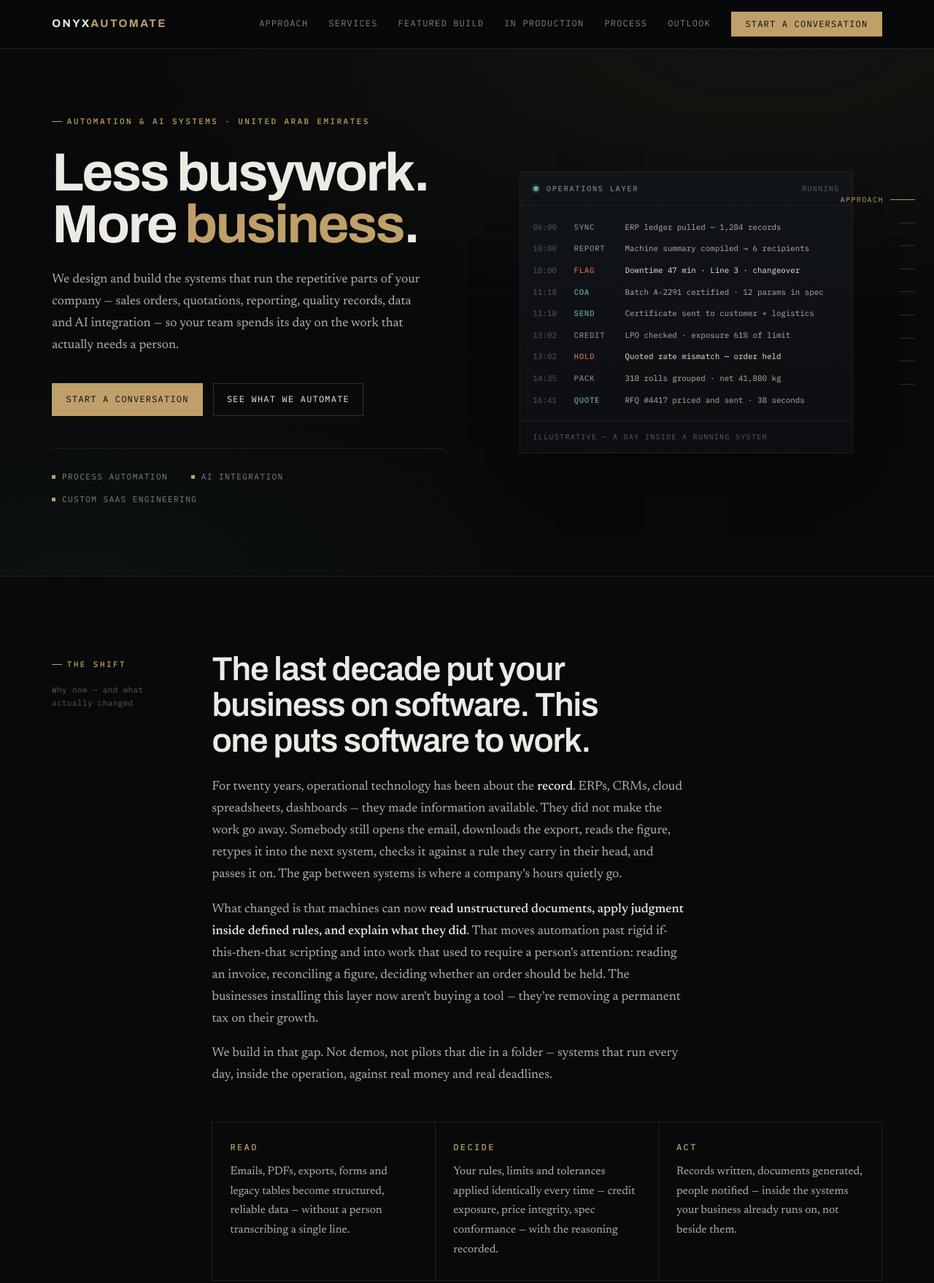
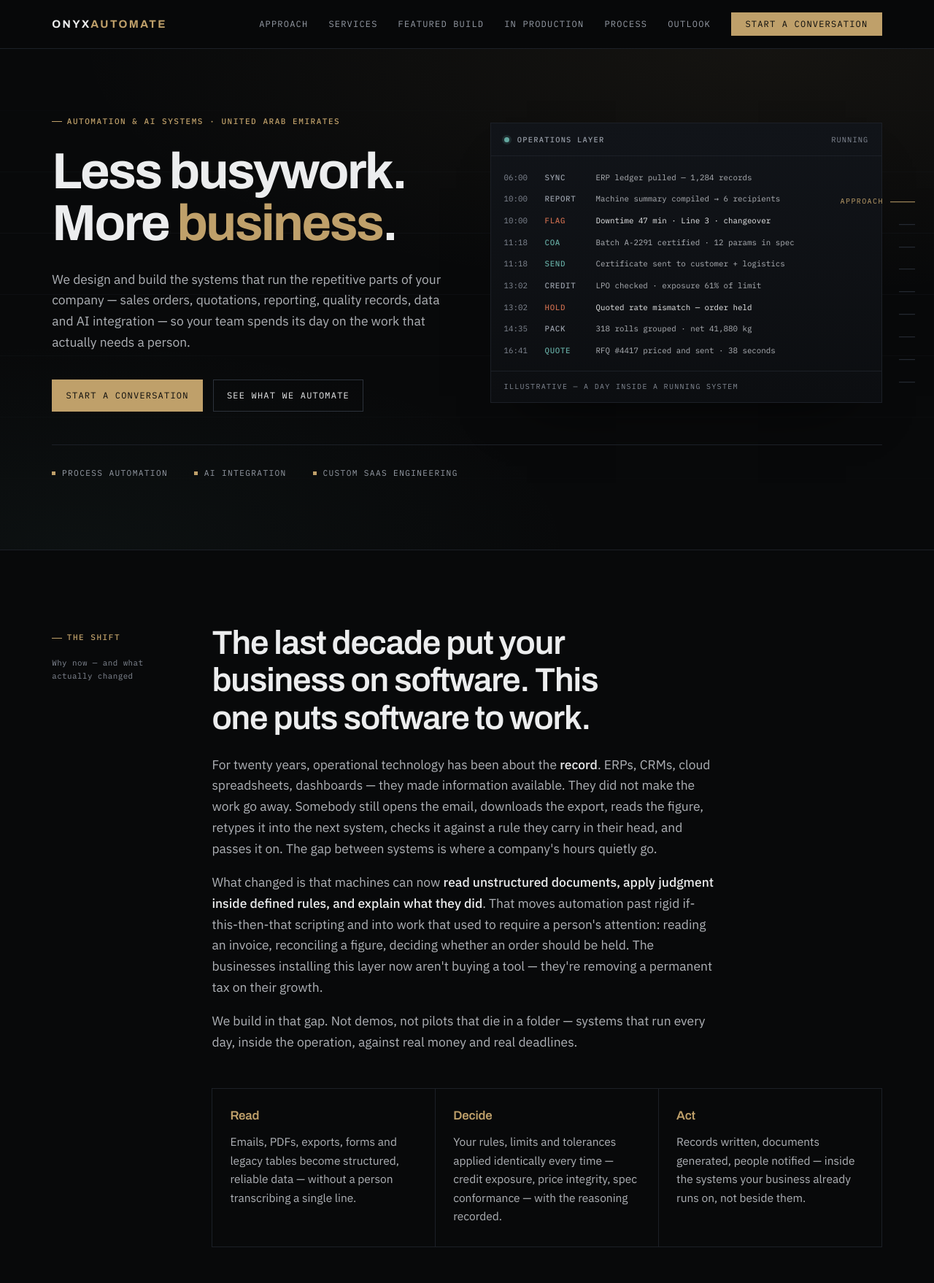
Before and after one commit to KEMO124/photo, a plain HTML site: page website/index.html in a window 1280 px wide. Shown: the top 1758 px of the page at 73% size. Drawn offline with Linux system fonts and the light colour scheme.

Commit message:
Clean up website typography and fix functional defects
Typography: replace the serif body face and width-stretched display face with
a plainer system — Archivo for headings, IBM Plex Sans for text, IBM Plex Mono
reserved for actual data. Drop every font-stretch declaration, ease off the
uppercase letter-spacing, and convert the mono-uppercase pillar headings into
real headings.

Fixes found while auditing:

- Page rendered blank without JavaScript: all 37 reveal blocks and the hero
  log sat at opacity 0. The hidden state is now gated behind a `js` class, and
  a head-script failsafe reveals everything if site.js never completes.
- Anchor links landed section headings underneath the sticky header; added
  scroll-margin-top.
- <figure> UA margin (1em 40px) was shrinking the hero log and the
  architecture diagram by 80px inside their columns; reset UA margins.
- The --faint neutral was 2.9:1 against the ground, failing AA for table
  headers, footer links and field labels. Lifted the neutral ramp so all text
  meets AA against its real background.
- Gauge labels were invisible to keyboard users; they now show on focus.
- The hero practice strip wrapped to two lines; promoted it to span the full
  hero width.

Verified with an automated pass: 35 checks covering anchor offsets, the mobile
menu (open, close on selection, restore on resize), scroll reveals, the
gauge, mailto/tel targets, keyboard focus, no horizontal scroll at ten widths
from 360 to 1920, reduced motion, the no-JS path, and the script-failure
failsafe.

Co-Authored-By: Claude Opus 5 <noreply@anthropic.com>
Claude-Session: https://claude.ai/code/session_01NDW6YemTjB7SqjnYapK42m

```diff
--- a/website/assets/site.css
+++ b/website/assets/site.css
@@ -19,10 +19,10 @@
   --seam-hi:   #2C323B;
 
   /* Type colour */
-  --bone:      #EDEAE4;
-  --prose:     #B3B0A9;
-  --ash:       #7C818A;
-  --faint:     #565B63;
+  --bone:      #ECEDEE;
+  --prose:     #AFB2B7;
+  --ash:       #969CA6;
+  --faint:     #838994;
 
   /* Accents */
   --brass:     #BFA06A;
@@ -33,7 +33,8 @@
 
   /* Faces */
   --display: "Archivo", "Helvetica Neue", Helvetica, Arial, sans-serif;
-  --prose-face: "Newsreader", Georgia, "Times New Roman", serif;
+  --prose-face: "IBM Plex Sans", -apple-system, BlinkMacSystemFont, "Segoe UI",
+                Roboto, "Helvetica Neue", Arial, sans-serif;
   --mono: "IBM Plex Mono", ui-monospace, SFMono-Regular, Menlo, Consolas, monospace;
 
   /* Rhythm */
@@ -52,8 +53,8 @@ body{
   background:var(--ink);
   color:var(--prose);
   font-family:var(--prose-face);
-  font-size:clamp(1rem, 0.96rem + 0.2vw, 1.0625rem);
-  line-height:1.72;
+  font-size:clamp(0.9875rem, 0.95rem + 0.19vw, 1.0375rem);
+  line-height:1.65;
   font-synthesis-weight:none;
   -webkit-font-smoothing:antialiased;
   overflow-x:hidden;
@@ -69,14 +70,17 @@ h1,h2,h3,h4{
   font-family:var(--display);
   color:var(--bone);
   font-weight:600;
-  line-height:1.08;
-  letter-spacing:-0.015em;
+  line-height:1.12;
+  letter-spacing:-0.018em;
   text-wrap:balance;
   margin:0;
-  font-stretch:112%;
 }
 
 p{ margin:0; }
+
+/* UA defaults that quietly break layout: figure carries margin:1em 40px,
+   dl/dd carry block margins. */
+figure,dl,dd,blockquote,figcaption{ margin:0; }
 
 /* ---------------------------------------------------------------- shell -- */
 
@@ -99,7 +103,7 @@ p{ margin:0; }
   font-family:var(--mono);
   font-size:0.6875rem;
   font-weight:500;
-  letter-spacing:0.22em;
+  letter-spacing:0.14em;
   text-transform:uppercase;
   color:var(--brass);
   margin:0;
@@ -135,7 +139,6 @@ p{ margin:0; }
 .mark{
   font-family:var(--display);
   font-weight:700;
-  font-stretch:118%;
   font-size:0.9375rem;
   letter-spacing:0.16em;
   color:var(--bone);
@@ -278,7 +281,8 @@ p{ margin:0; }
   z-index:1;
   display:grid;
   grid-template-columns:minmax(0,1fr) minmax(0,1fr);
-  gap:clamp(2.5rem,5vw,4.5rem);
+  column-gap:clamp(2.5rem,5vw,4.5rem);
+  row-gap:clamp(2.25rem,3.5vw,3rem);
   align-items:center;
   padding-block:clamp(3.5rem,7vw,6.25rem);
 }
@@ -287,11 +291,10 @@ p{ margin:0; }
 }
 
 .hero h1{
-  font-size:clamp(2.75rem, 6.2vw, 4.6rem);
+  font-size:clamp(2.6rem, 5.8vw, 4.35rem);
   font-weight:700;
-  font-stretch:118%;
-  letter-spacing:-0.032em;
-  line-height:0.96;
+  letter-spacing:-0.035em;
+  line-height:1.02;
   margin:1.6rem 0 0;
 }
 .hero h1 em{
@@ -312,10 +315,11 @@ p{ margin:0; }
 }
 
 .hero__facts{
+  grid-column:1 / -1;
   display:flex;
   flex-wrap:wrap;
-  gap:0 2rem;
-  margin-top:2.75rem;
+  gap:0 2.25rem;
+  margin-top:0;
   padding-top:1.5rem;
   border-top:1px solid var(--seam);
   font-family:var(--mono);
@@ -344,7 +348,7 @@ p{ margin:0; }
   border-bottom:1px solid var(--seam);
   font-family:var(--mono);
   font-size:0.65rem;
-  letter-spacing:0.16em;
+  letter-spacing:0.12em;
   text-transform:uppercase;
   color:var(--faint);
 }
@@ -373,9 +377,8 @@ p{ margin:0; }
   min-width:398px;
   white-space:nowrap;
   color:var(--prose);
-  opacity:0;
-  transform:translateY(4px);
 }
+.js .log__row{ opacity:0; transform:translateY(4px); }
 .log__row.lit{
   opacity:1;
   transform:none;
@@ -454,13 +457,10 @@ p{ margin:0; }
 }
 .sec--stratum .pillar{ background:var(--stratum); }
 .pillar h3{
-  font-family:var(--mono);
-  font-size:0.75rem;
-  font-weight:500;
-  letter-spacing:0.2em;
-  text-transform:uppercase;
+  font-size:1.05rem;
+  font-weight:600;
+  letter-spacing:-0.01em;
   color:var(--brass);
-  font-stretch:normal;
 }
 .pillar p{ margin-top:0.85rem; font-size:0.97rem; color:var(--prose); }
 
@@ -497,7 +497,6 @@ p{ margin:0; }
 .sec--stratum .principle{ background:var(--stratum); }
 .principle h4{
   font-size:0.98rem;
-  font-stretch:normal;
   letter-spacing:0;
   color:var(--bone);
 }
@@ -559,9 +558,8 @@ p{ margin:0; }
   margin-top:1.5rem;
   padding-top:1.1rem;
   border-top:1px solid var(--seam);
-  font-family:var(--display);
+  font-family:var(--prose-face);
   font-size:0.97rem;
-  font-stretch:normal;
   color:var(--bone);
   max-width:64ch;
 }
@@ -604,7 +602,7 @@ p{ margin:0; }
   display:grid; place-items:center;
   margin-top:0.15rem;
 }
-.cap h4{ font-size:0.98rem; font-stretch:normal; letter-spacing:0; }
+.cap h4{ font-size:0.98rem; letter-spacing:0; }
 .cap p{ margin-top:0.5rem; font-size:0.92rem; color:var(--ash); }
 
 .diagram{
@@ -637,14 +635,13 @@ p{ margin:0; }
 .case__meta dt{
   font-family:var(--mono);
   font-size:0.63rem;
-  letter-spacing:0.16em;
+  letter-spacing:0.12em;
   text-transform:uppercase;
   color:var(--faint);
 }
 .case__meta dd{
   margin:0.6rem 0 0;
-  font-family:var(--display);
-  font-stretch:normal;
+  font-family:var(--prose-face);
   font-size:0.97rem;
   color:var(--bone);
   line-height:1.4;
@@ -657,7 +654,7 @@ p{ margin:0; }
   font-family:var(--mono);
   font-size:0.63rem;
   font-weight:500;
-  letter-spacing:0.16em;
+  letter-spacing:0.12em;
   text-transform:uppercase;
   color:var(--faint);
   padding:0.9rem 1.25rem;
@@ -674,8 +671,8 @@ p{ margin:0; }
 }
 .tbl tr:last-child td{ border-bottom:0; }
 .tbl td:first-child{
-  font-family:var(--display);
-  font-stretch:normal;
+  font-family:var(--prose-face);
+  font-weight:500;
   color:var(--bone);
   width:29%;
 }
@@ -703,10 +700,9 @@ p{ margin:0; }
   font-family:var(--mono);
   font-size:0.63rem;
   font-weight:500;
-  letter-spacing:0.16em;
+  letter-spacing:0.12em;
   text-transform:uppercase;
   color:var(--brass);
-  font-stretch:normal;
 }
 .stack ul{ margin:0.9rem 0 0; padding:0; list-style:none; }
 .stack li{
@@ -747,7 +743,7 @@ p{ margin:0; }
   padding-top:0.3rem;
   font-variant-numeric:tabular-nums;
 }
-.step h4{ font-size:1.12rem; font-stretch:normal; letter-spacing:-0.01em; }
+.step h4{ font-size:1.12rem; letter-spacing:-0.01em; }
 .step p{ margin-top:0.6rem; max-width:64ch; color:var(--ash); font-size:0.98rem; }
 @media (max-width: 640px){
   .step{ grid-template-columns:minmax(0,1fr); gap:0.5rem; }
@@ -771,7 +767,7 @@ p{ margin:0; }
 .horizon__when{
   font-family:var(--mono);
   font-size:0.66rem;
-  letter-spacing:0.16em;
+  letter-spacing:0.12em;
   text-transform:uppercase;
   color:var(--faint);
   padding-top:0.45rem;
@@ -829,14 +825,14 @@ p{ margin:0; }
 .contact__grid dt{
   font-family:var(--mono);
   font-size:0.63rem;
-  letter-spacing:0.16em;
+  letter-spacing:0.12em;
   text-transform:uppercase;
   color:var(--faint);
 }
 .contact__grid dd{
   margin:0.7rem 0 0;
-  font-family:var(--display);
-  font-stretch:normal;
+  font-family:var(--prose-face);
+  font-weight:500;
   font-size:1.05rem;
   color:var(--bone);
   word-break:break-word;
@@ -865,7 +861,7 @@ p{ margin:0; }
 
 /* ------------------------------------------------------------- reveal ---- */
 
-.rv{ opacity:0; transform:translateY(14px); }
+.js .rv{ opacity:0; transform:translateY(14px); }
 .rv.in{
   opacity:1;
   transform:none;
@@ -873,8 +869,8 @@ p{ margin:0; }
 }
 
 @media (prefers-reduced-motion: reduce){
-  .rv,.rv.in{ opacity:1; transform:none; transition:none; }
-  .log__row{ opacity:1; transform:none; }
+  .rv,.rv.in,.js .rv,.js .rv.in{ opacity:1; transform:none; transition:none; }
+  .log__row,.js .log__row{ opacity:1; transform:none; }
   *{ animation:none !important; }
 }
 
@@ -904,3 +900,10 @@ p{ margin:0; }
    outrank `.btn` (0,1,0) and strip its colour. */
 .nav__links a.btn{ color:var(--ink); border-bottom-color:var(--brass); }
 .nav__links a.btn:hover{ color:var(--ink); border-bottom-color:var(--brass-hi); }
+
+/* Anchor targets must clear the sticky header when jumped to. */
+section[id], main[id]{ scroll-margin-top:86px; }
+
+/* Gauge labels are hidden until hovered; reveal them for keyboard users too. */
+.gauge a:focus-visible{ color:var(--ash); }
+.gauge a:focus-visible i{ background:var(--brass); }
--- a/website/assets/site.js
+++ b/website/assets/site.js
@@ -99,4 +99,7 @@
     );
     sections.forEach(function (s) { so.observe(s); });
   }
+
+  /* Tell the head-script failsafe that everything wired up successfully. */
+  window.__onyxReady = true;
 })();
--- a/website/index.html
+++ b/website/index.html
@@ -11,8 +11,16 @@
 <meta property="og:type" content="website" />
 <link rel="preconnect" href="https://fonts.googleapis.com" />
 <link rel="preconnect" href="https://fonts.gstatic.com" crossorigin />
-<link rel="stylesheet" href="https://fonts.googleapis.com/css2?family=Archivo:wdth,wght@75..125,400..800&family=IBM+Plex+Mono:wght@400;500&family=Newsreader:opsz,wght@6..72,300..600&display=swap" />
+<link rel="stylesheet" href="https://fonts.googleapis.com/css2?family=Archivo:wght@500;600;700&family=IBM+Plex+Sans:wght@300;400;500;600&family=IBM+Plex+Mono:wght@400;500&display=swap" />
 <link rel="stylesheet" href="assets/site.css" />
+<script>
+  document.documentElement.className += " js";
+  setTimeout(function () {
+    if (window.__onyxReady) return;
+    document.querySelectorAll(".rv").forEach(function (el) { el.classList.add("in"); });
+    document.querySelectorAll(".log__row").forEach(function (el) { el.classList.add("lit"); });
+  }, 3000);
+</script>
 </head>
 <body>
 
@@ -64,11 +72,6 @@
         <a class="btn" href="#contact">Start a conversation</a>
         <a class="btn btn--ghost" href="#services">See what we automate</a>
       </div>
-      <div class="hero__facts">
-        <span>Process Automation</span>
-        <span>AI Integration</span>
-        <span>Custom SaaS Engineering</span>
-      </div>
     </div>
 
     <figure class="log" aria-labelledby="logcap">
@@ -90,6 +93,12 @@
       </div>
       <figcaption class="log__foot" id="logcap">Illustrative &mdash; a day inside a running system</figcaption>
     </figure>
+
+    <div class="hero__facts">
+      <span>Process Automation</span>
+      <span>AI Integration</span>
+      <span>Custom SaaS Engineering</span>
+    </div>
   </div>
 </section>
 
@@ -472,7 +481,7 @@
 
             <!-- tenant boundary -->
             <rect x="8" y="8" width="884" height="212" fill="none" stroke="#2C323B" stroke-width="1" stroke-dasharray="3 4" />
-            <text x="22" y="28" fill="#565B63" font-family="IBM Plex Mono, monospace" font-size="10" letter-spacing="1.6">TENANT ISOLATION BOUNDARY</text>
+            <text x="22" y="28" fill="#838994" font-family="IBM Plex Mono, monospace" font-size="10" letter-spacing="1.6">TENANT ISOLATION BOUNDARY</text>
 
             <!-- stages -->
             <g font-family="IBM Plex Mono, monospace" font-size="10.5" letter-spacing="1.2">
@@ -526,7 +535,7 @@
               <rect x="712" y="176" width="158" height="30" fill="#0C0E11" stroke="#63A79F" />
               <text x="728" y="195" fill="#63A79F">FILING CLEARED</text>
 
-              <text x="8" y="248" fill="#565B63">CONFIGURABLE PER JURISDICTION &#183; RULES UPDATE WITHOUT REDEPLOY</text>
+              <text x="8" y="248" fill="#838994">CONFIGURABLE PER JURISDICTION &#183; RULES UPDATE WITHOUT REDEPLOY</text>
             </g>
           </svg>
           <figcaption>Processing pipeline — each tenant's records stay isolated end to end</figcaption>
```
Also changed, not shown: 1 other file.
